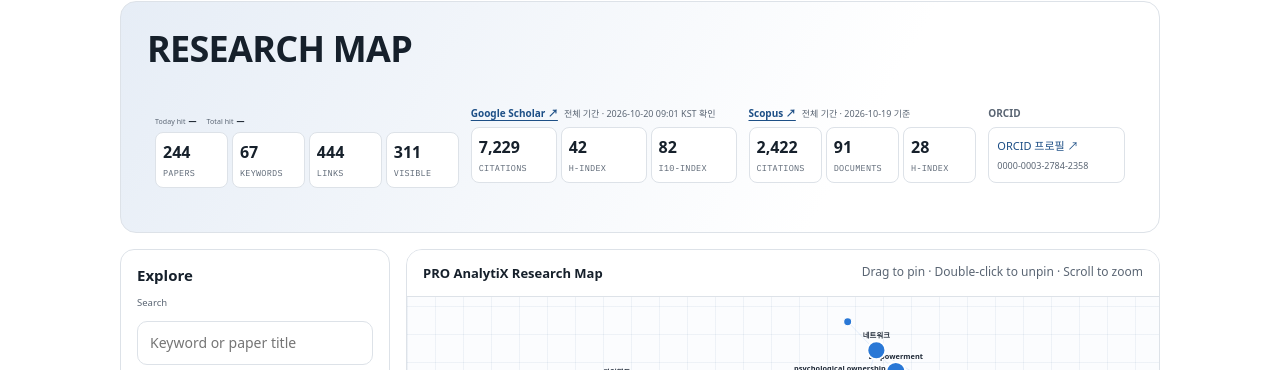
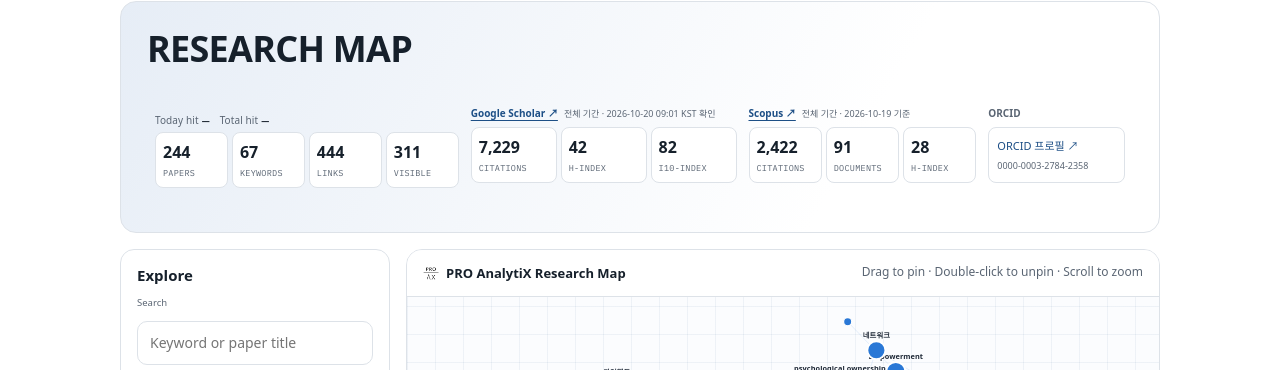
Before and after one commit to drsprolab/drsprolab.github.io, a Jekyll site: the page built from index.html, in a window 1280 px wide. Shown: the part 550-920 px from the top of the page. Built offline with Jekyll 4.4.1, drawn with Linux system fonts in a browser that asks for light colours; some web fonts are replaced.

Commit message:
Add lab logo to research network title

```diff
--- a/_includes/kw-network.html
+++ b/_includes/kw-network.html
@@ -58,7 +58,10 @@
     </aside>
     <div class="rmap-graph">
       <div class="rmap-graph-head">
-        <strong>PRO AnalytiX Research Map</strong>
+        <div class="rmap-graph-title">
+          <img class="rmap-lab-mark" src="{{ '/assets/images/logo/mark-dark.png' | relative_url }}" alt="" width="16" height="16">
+          <strong>PRO AnalytiX Research Map</strong>
+        </div>
         <span>Drag to pin · Double-click to unpin · Scroll to zoom</span>
       </div>
       <svg id="rm-svg" class="rm-svg" role="group" aria-label="Network of papers and keywords"></svg>
--- a/assets/css/style.css
+++ b/assets/css/style.css
@@ -583,7 +583,10 @@ tfoot td { font-weight: 600; border-bottom: 0; }
 .rmap-graph { position: relative; border: 1px solid var(--line); border-radius: 16px; overflow: hidden; background-color: var(--rm-bg);
   background-image: linear-gradient(var(--rm-grid) 1px, transparent 1px), linear-gradient(90deg, var(--rm-grid) 1px, transparent 1px); background-size: 28px 28px; }
 .rmap-graph-head { display: flex; flex-wrap: wrap; justify-content: space-between; gap: 4px 12px; padding: 12px 16px; border-bottom: 1px solid var(--line); background: var(--paper); font-size: 13px; }
+.rmap-graph-title { display: inline-flex; align-items: center; gap: 7px; min-width: 0; }
+.rmap-lab-mark { display: block; flex: 0 0 16px; width: 16px; height: 16px; object-fit: contain; filter: brightness(0); }
 .rmap-graph-head span { color: var(--muted); font-size: 12px; }
+@media (prefers-color-scheme: dark) { .rmap-lab-mark { filter: brightness(0) invert(1); } }
 .rm-svg { display: block; width: 100%; height: 620px; cursor: grab; font-family: var(--f-body); }
 .rm-svg:active { cursor: grabbing; }
 @media (max-width: 860px) { .rm-svg { height: 480px; } }
@@ -929,7 +932,7 @@ tfoot td { font-weight: 600; border-bottom: 0; }
 .rmap-metrics-group { min-width: 0; }
 .rmap-hit-inline { display: inline-flex; align-items: baseline; gap: 10px; margin: 0; line-height: 1; }
 .rmap-hit-inline span { display: inline-flex; align-items: baseline; gap: 3px; white-space: nowrap; }
-.rmap-hit-inline small { color: var(--muted); font-size: 7px; letter-spacing: .01em; }
+.rmap-hit-inline small { color: var(--muted); font-size: 10px; letter-spacing: .01em; }
 .rmap-hit-inline strong { color: var(--ink); font-size: 8px; font-weight: 600; font-variant-numeric: tabular-nums; }
 .rmap-metrics-label { display: flex; flex-wrap: nowrap; align-items: baseline; gap: 6px; font-size: 10px; font-weight: 600; margin-bottom: 5px; color: var(--muted); white-space: nowrap; }
 .rmap-metrics-label span { font-size: 9px; font-weight: 400; }
```
